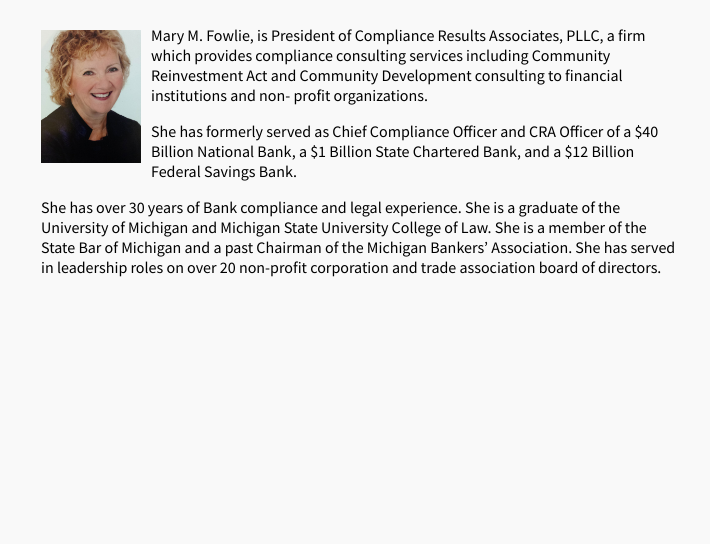
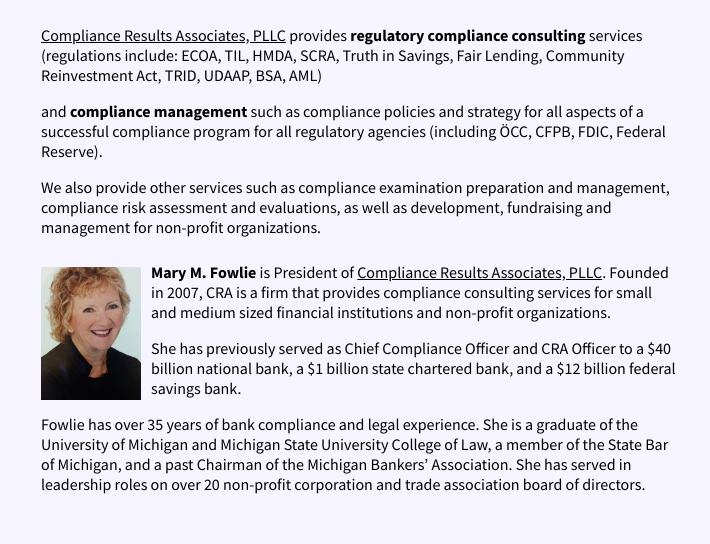
Before and after one commit to m4rk3r/craresults, a website: page static/index.html in a window 1280 px wide. Shown: the top 544 px of the page, 279-989 px from the left. Drawn offline with Linux system fonts and the light colour scheme.

Commit message:
copy edits

```diff
--- a/scss/style.scss
+++ b/scss/style.scss
@@ -4,6 +4,10 @@
     li {
         list-style-type:none;
     }
+}
+
+.underline{
+    text-decoration: underline;
 }
 
 header {
@@ -15,7 +19,7 @@
     position:fixed;
     height:100%;
     width: 275px;
-    background-color:#F5F4FF;
+    //background-color:#F5F4FF;
 
     #logo {
         padding: 25px 0 0 10px;
@@ -41,7 +45,7 @@
 }
 
 body {
-    background-color:#F9F9F9;
+    background-color:#F5F4FF;
 }
 
 section {
--- a/static/index.html
+++ b/static/index.html
@@ -20,16 +20,31 @@
             <li><svg version="1.1" id="Capa_1" xmlns="http://www.w3.org/2000/svg" xmlns:xlink="http://www.w3.org/1999/xlink" x="0px" y="0px" viewBox="0 0 27.442 27.442" style="enable-background:new 0 0 27.442 27.442;" xml:space="preserve"><g><path d="M19.494,0H7.948C6.843,0,5.951,0.896,5.951,1.999v23.446c0,1.102,0.892,1.997,1.997,1.997h11.546c1.103,0,1.997-0.895,1.997-1.997V1.999C21.491,0.896,20.597,0,19.494,0z M10.872,1.214h5.7c0.144,0,0.261,0.215,0.261,0.481s-0.117,0.482-0.261,0.482h-5.7c-0.145,0-0.26-0.216-0.26-0.482C10.612,1.429,10.727,1.214,10.872,1.214z M13.722,25.469c-0.703,0-1.275-0.572-1.275-1.276s0.572-1.274,1.275-1.274c0.701,0,1.273,0.57,1.273,1.274S14.423,25.469,13.722,25.469z M19.995,21.1H7.448V3.373h12.547V21.1z"/></g></svg> 248-708-1552</li>
         </ul>
     </header>
+    <section id="services">
+
+        <p>
+            <span class='underline'>Compliance Results Associates, PLLC</span> provides <b>regulatory compliance consulting</b> services (regulations include: ECOA, TIL, HMDA, SCRA, Truth in Savings, Fair Lending, Community Reinvestment Act, TRID, UDAAP, BSA, AML)
+        </p>
+        <p>
+            and <b>compliance management</b> such as compliance policies and strategy for all aspects of a successful compliance program for all regulatory agencies (including ÖCC, CFPB, FDIC, Federal Reserve).
+        </p>
+        <p>
+            We also provide other services such as compliance examination preparation and management, compliance risk assessment and evaluations, as well as development, fundraising and management for non-profit organizations.
+        </p>
+
+
+    </section>
+
     <section>
         <p>
             <img src='img/mmf.jpg' class='portrait'>
-            Mary M. Fowlie, is President of Compliance Results Associates, PLLC, a firm which provides compliance consulting services including Community Reinvestment Act and Community Development consulting to financial institutions and non- profit organizations.
+            <b>Mary M. Fowlie</b> is President of <span class='underline'>Compliance Results Associates, PLLC</span>. Founded in 2007, CRA is a firm that provides compliance consulting services for small and medium sized financial institutions and non-profit organizations.
         </p>
         <p>
-            She has formerly served as Chief Compliance Officer and CRA Officer of a $40 Billion National Bank, a $1 Billion State Chartered Bank, and a $12 Billion Federal Savings Bank.
+            She has previously served as Chief Compliance Officer and CRA Officer to a $40 billion national bank, a $1 billion state chartered bank, and a $12 billion federal savings bank.
         </p>
         <p>
-            She has over 30 years of Bank compliance and legal experience. She is a graduate of the University of Michigan and Michigan State University College of Law.  She is a member of the State Bar of Michigan and a past Chairman of the Michigan Bankers’ Association. She has served in leadership roles on over 20 non-profit corporation and trade association board of directors.
+           Fowlie has over 35 years of bank compliance and legal experience. She is a graduate of the University of Michigan and Michigan State University College of Law, a member of the State Bar of Michigan, and a past Chairman of the Michigan Bankers’ Association. She has served in leadership roles on over 20 non-profit corporation and trade association board of directors.
         </p>
 
     </section>
```
Also changed, not shown: static/css/style.css.
